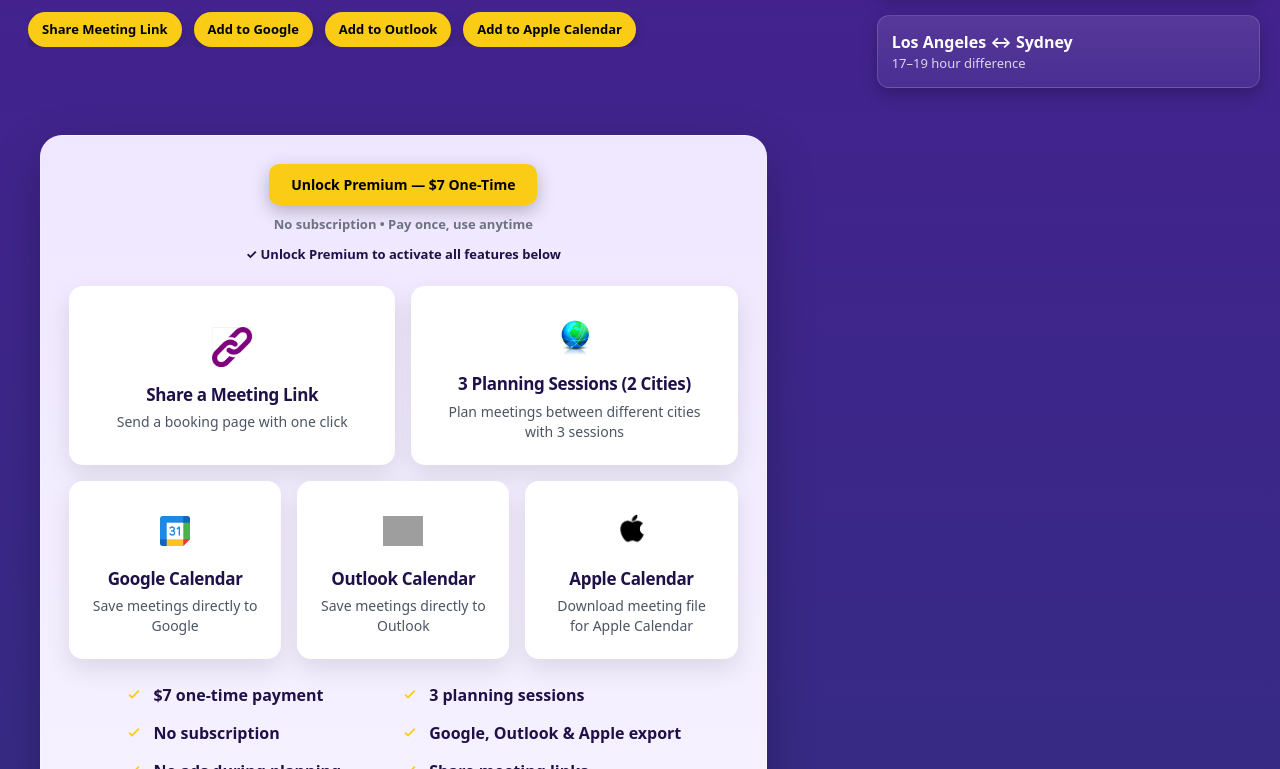
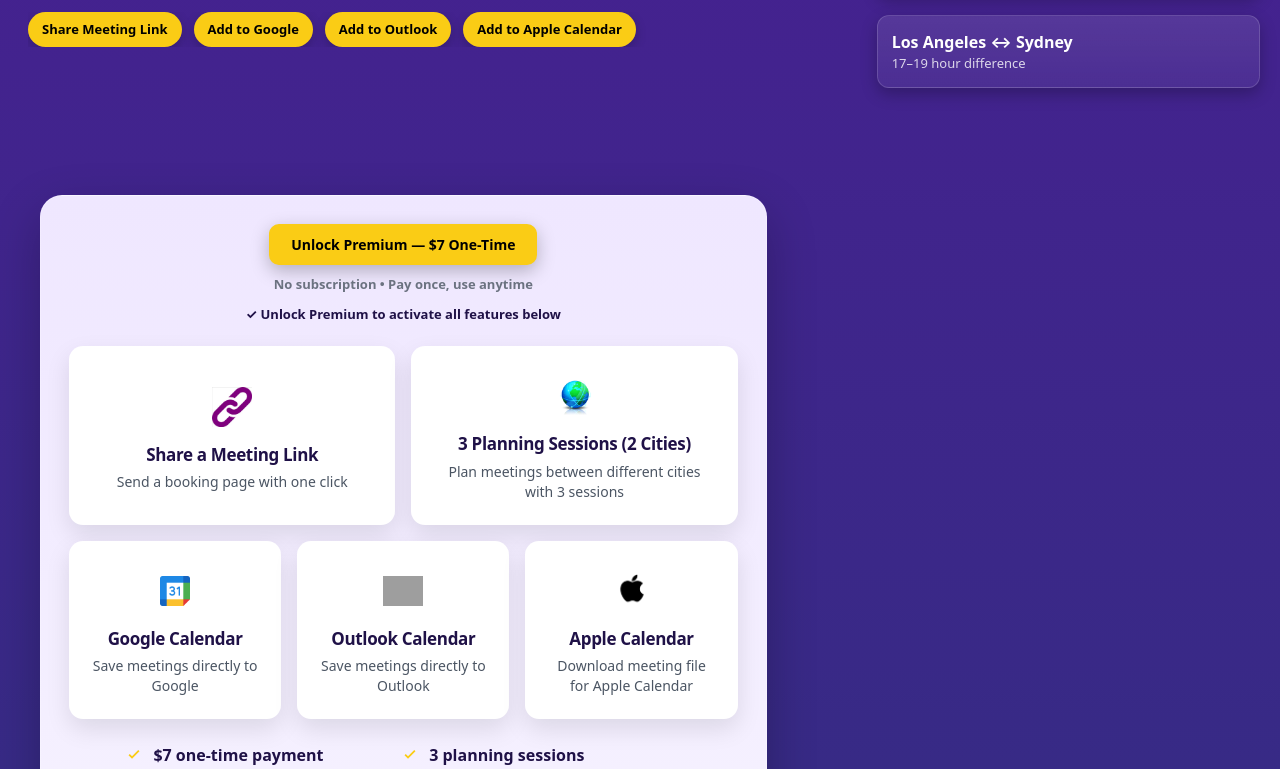
Before and after one commit to techtalk1282/Best-Meeting-Time, a Next.js app: page /best-meeting-time-los-angeles in a window 1280 px wide. Shown: the part 531-1300 px from the top of the page. Built offline with nearby package versions, Linux system fonts and the light colour scheme; grey boxes are pictures that could not be loaded.

Commit message:
fix: push premium section below fold without reintroducing layout gap

```diff
--- a/app/best-meeting-time-los-angeles/page.tsx
+++ b/app/best-meeting-time-los-angeles/page.tsx
@@ -107,7 +107,13 @@ export default function LosAngelesMeetingPage() {
             </div>
 
             {/* PREMIUM */}
-            <div id="premium-features" style={{ marginTop: "40px" }}>
+            <div
+  id="premium-features"
+  style={{
+    marginTop: "40px",
+    paddingTop: "60px"
+  }}
+>
               <PremiumFeaturesSection />
             </div>
 
```
